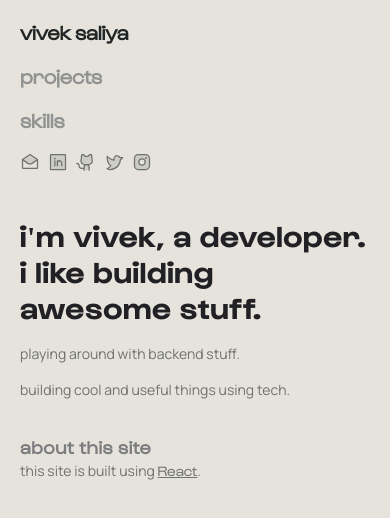
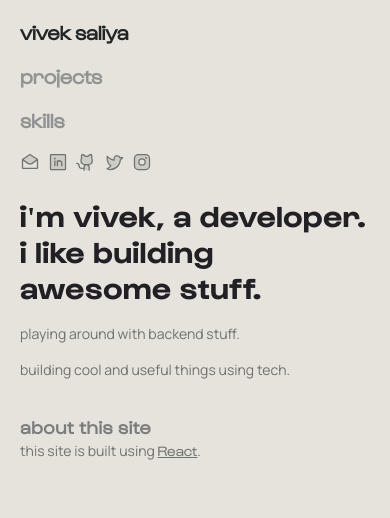
Before and after one commit to saliyavivek/portfolio, a React (Vite) app: page / in a window 390 px wide. Shown: the top 518 px of the page. Built offline with nearby package versions, Linux system fonts and the light colour scheme; the HTML template or start-up script is replaced by a standard one.

Commit message:
minor changes

```diff
--- a/src/pages/Home/Home.css
+++ b/src/pages/Home/Home.css
@@ -50,6 +50,8 @@
 
 @media (max-width: 800px) {
     .home {
-        margin-top: -120px;
+        height: 100%;
+        overflow-y: hidden;
+        margin-top: -140px;
     }
 }
```
